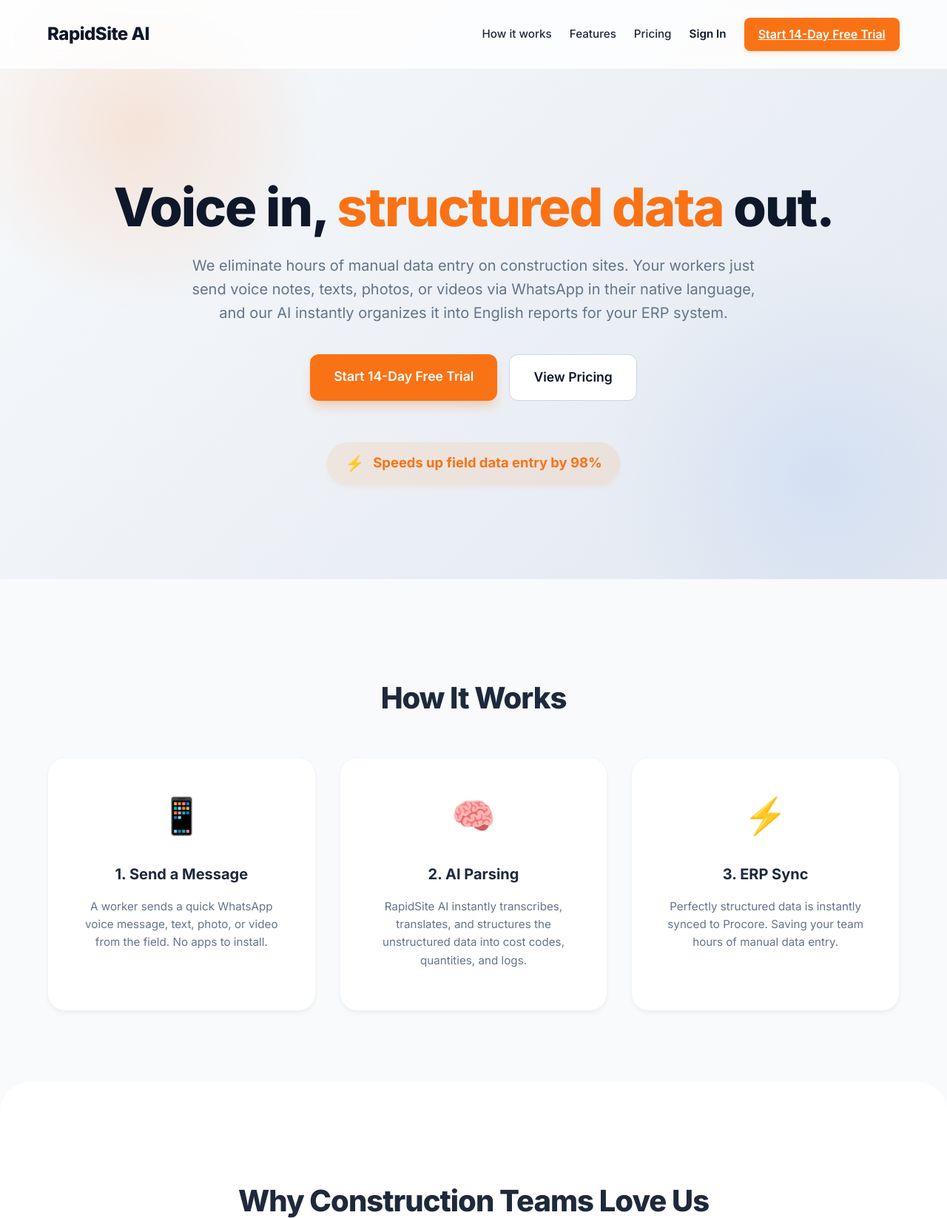
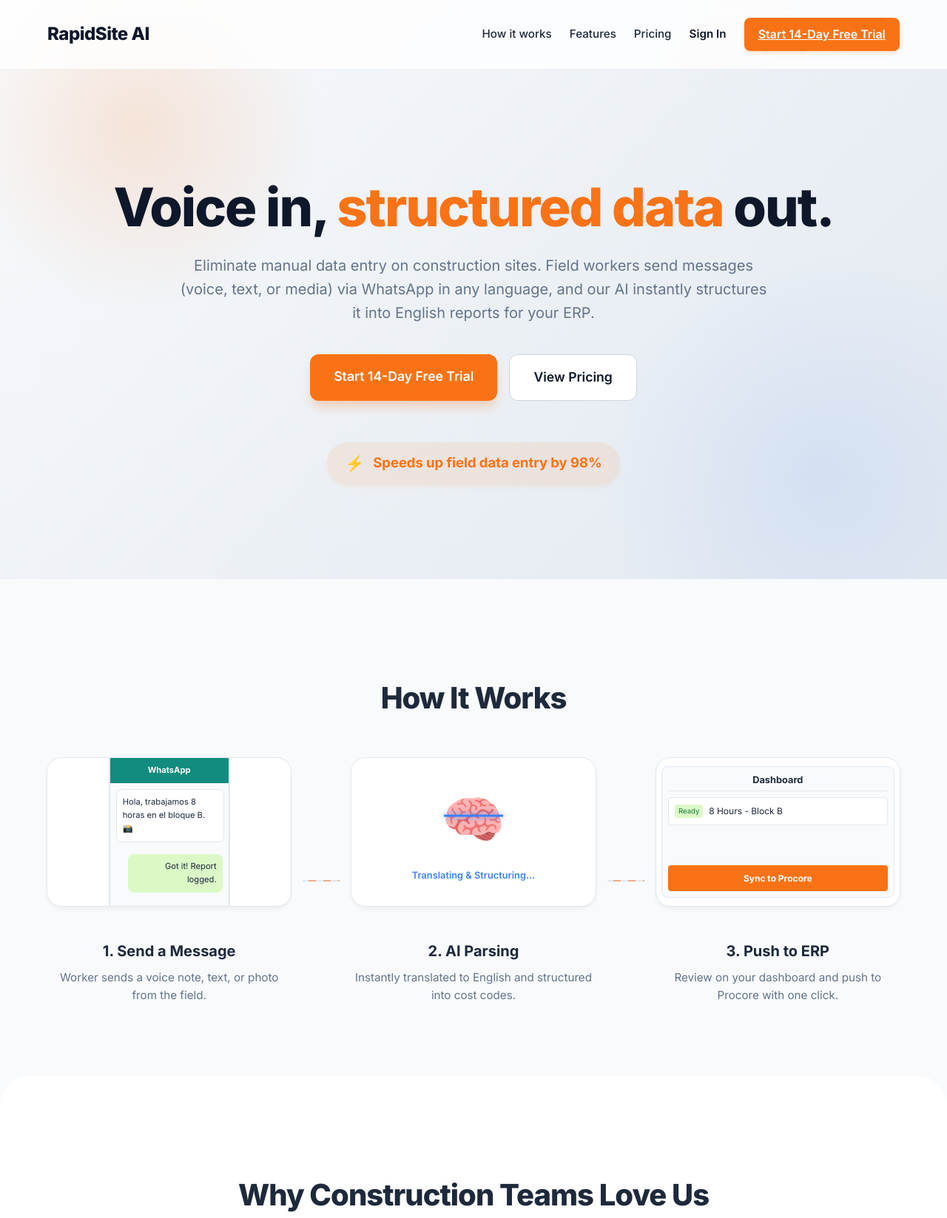
Before and after one commit to efekandursun/rapidsite-ai, a Flask app: page / in a window 1280 px wide. Shown: the top 1647 px of the page at 74% size. Run offline with Flask 3, Linux system fonts and the light colour scheme; some libraries are stand-ins or nearby versions.

Commit message:
Revamp how it works section with animated CSS flow and clean up hero copy

```diff
--- a/static/css/landing.css
+++ b/static/css/landing.css
@@ -199,41 +199,212 @@ body {
     letter-spacing: -1px;
 }
 
-.steps-grid {
-    display: grid;
-    grid-template-columns: repeat(auto-fit, minmax(300px, 1fr));
-    gap: 2rem;
+/* How It Works Flow */
+.flow-container {
+    display: flex;
+    justify-content: space-between;
+    align-items: center;
+    gap: 1rem;
+    flex-wrap: wrap;
 }
 
-.step-card {
-    background: var(--white);
-    padding: 2.5rem;
-    border-radius: 24px;
-    box-shadow: 0 4px 6px -1px rgba(0,0,0,0.05);
-    border: 1px solid #f1f5f9;
+.flow-step {
+    flex: 1;
+    min-width: 250px;
     text-align: center;
-    transition: transform 0.3s;
+    display: flex;
+    flex-direction: column;
+    align-items: center;
 }
 
-.step-card:hover {
-    transform: translateY(-5px);
-    box-shadow: 0 10px 25px -5px rgba(0,0,0,0.1);
+.flow-arrow {
+    flex-basis: 50px;
+    height: 2px;
+    background: #e2e8f0;
+    position: relative;
+    display: flex;
+    align-items: center;
+    justify-content: center;
 }
 
-.step-icon {
-    font-size: 3rem;
+@media (max-width: 900px) {
+    .flow-arrow {
+        display: none;
+    }
+    .flow-container {
+        flex-direction: column;
+        gap: 3rem;
+    }
+}
+
+.animated-dots {
+    width: 100%;
+    height: 100%;
+    background-image: linear-gradient(90deg, var(--brand-primary) 50%, transparent 50%);
+    background-size: 20px 2px;
+    animation: flow-move 1.5s linear infinite;
+    opacity: 0.5;
+}
+
+@keyframes flow-move {
+    from { background-position: 0 0; }
+    to { background-position: 20px 0; }
+}
+
+.flow-visual {
+    width: 100%;
+    height: 200px;
+    background: var(--white);
+    border: 1px solid #e2e8f0;
+    border-radius: 20px;
     margin-bottom: 1.5rem;
+    box-shadow: 0 4px 6px -1px rgba(0,0,0,0.05);
+    display: flex;
+    justify-content: center;
+    align-items: center;
+    position: relative;
+    overflow: hidden;
+}
+
+/* Mock Phone */
+.mock-phone {
+    width: 160px;
+    height: 100%;
+    background: #f8fafc;
+    border-left: 2px solid #e2e8f0;
+    border-right: 2px solid #e2e8f0;
+    display: flex;
+    flex-direction: column;
+    font-size: 0.7rem;
+}
+.mock-phone-header {
+    background: #128C7E;
+    color: white;
+    padding: 0.5rem;
+    font-weight: bold;
+}
+.mock-msg {
+    margin: 0.5rem;
+    padding: 0.5rem;
+    border-radius: 8px;
+    animation: slide-up 0.5s ease-out;
+}
+.msg-in {
+    background: white;
+    align-self: flex-start;
+    border: 1px solid #e2e8f0;
+    width: 80%;
+    text-align: left;
+}
+.msg-out {
+    background: #dcf8c6;
+    align-self: flex-end;
+    width: 70%;
+    text-align: right;
+}
+
+@keyframes slide-up {
+    from { transform: translateY(10px); opacity: 0; }
+    to { transform: translateY(0); opacity: 1; }
+}
+
+/* Mock AI */
+.mock-ai {
+    display: flex;
+    flex-direction: column;
+    align-items: center;
+    gap: 1rem;
+}
+.ai-brain {
+    font-size: 4rem;
+    position: relative;
+    animation: pulse 2s infinite ease-in-out;
+}
+.ai-scan-line {
+    width: 80px;
+    height: 3px;
+    background: var(--brand-accent);
+    box-shadow: 0 0 10px var(--brand-accent);
+    position: absolute;
+    top: 50px;
+    animation: scan 2s infinite alternate;
+}
+.ai-text {
+    font-size: 0.8rem;
+    color: var(--brand-accent);
+    font-weight: 600;
+}
+
+@keyframes pulse {
+    0%, 100% { transform: scale(1); }
+    50% { transform: scale(1.1); }
+}
+
+@keyframes scan {
+    from { transform: translateY(-30px); }
+    to { transform: translateY(30px); }
+}
+
+/* Mock Dashboard */
+.mock-dashboard {
+    width: 90%;
+    height: 80%;
+    background: #f8fafc;
+    border-radius: 8px;
+    border: 1px solid #e2e8f0;
+    padding: 0.5rem;
+    display: flex;
+    flex-direction: column;
+    gap: 0.5rem;
+}
+.mock-dash-header {
+    font-weight: bold;
+    font-size: 0.8rem;
+    border-bottom: 1px solid #e2e8f0;
+    padding-bottom: 0.25rem;
+}
+.mock-dash-row {
+    background: white;
+    padding: 0.5rem;
+    border-radius: 4px;
+    border: 1px solid #e2e8f0;
+    font-size: 0.75rem;
+    display: flex;
+    align-items: center;
+    gap: 0.5rem;
+}
+.mock-badge {
+    background: #dcf8c6;
+    color: #15803d;
+    padding: 0.1rem 0.3rem;
+    border-radius: 4px;
+    font-size: 0.6rem;
+}
+.mock-dash-btn {
+    margin-top: auto;
+    background: var(--brand-primary);
+    color: white;
+    padding: 0.5rem;
+    border-radius: 4px;
+    font-size: 0.75rem;
+    font-weight: bold;
+    cursor: pointer;
+    transition: background 0.2s;
+}
+.mock-dash-btn:hover {
+    background: var(--brand-primary-hover);
 }
 
 .step-title {
     font-size: 1.25rem;
     font-weight: 700;
-    margin-bottom: 1rem;
+    margin-bottom: 0.5rem;
 }
 
 .step-desc {
     color: var(--text-light);
     font-size: 0.95rem;
+    margin: 0;
 }
 
 /* Features Grid */
--- a/templates/landing.html
+++ b/templates/landing.html
@@ -25,7 +25,7 @@
     <header class="hero">
         <div class="hero-content">
             <h1>Voice in, <span>structured data</span> out.</h1>
-            <p>We eliminate hours of manual data entry on construction sites. Your workers just send voice notes, texts, photos, or videos via WhatsApp in their native language, and our AI instantly organizes it into English reports for your ERP system.</p>
+            <p>Eliminate manual data entry on construction sites. Field workers send messages (voice, text, or media) via WhatsApp in any language, and our AI instantly structures it into English reports for your ERP.</p>
             <div class="hero-cta">
                 <a href="{{ url_for('auth.register') }}" class="btn-primary-large">Start 14-Day Free Trial</a>
                 <a href="#pricing" class="btn-secondary-large">View Pricing</a>
@@ -39,21 +39,56 @@
     <!-- How It Works -->
     <section id="how-it-works" class="section">
         <h2 class="section-title">How It Works</h2>
-        <div class="steps-grid">
-            <div class="step-card">
-                <div class="step-icon">📱</div>
+        <div class="flow-container">
+            <!-- Step 1: Phone -->
+            <div class="flow-step">
+                <div class="flow-visual">
+                    <div class="mock-phone">
+                        <div class="mock-phone-header">WhatsApp</div>
+                        <div class="mock-msg msg-in">Hola, trabajamos 8 horas en el bloque B. 📸</div>
+                        <div class="mock-msg msg-out">Got it! Report logged.</div>
+                    </div>
+                </div>
                 <h3 class="step-title">1. Send a Message</h3>
-                <p class="step-desc">A worker sends a quick WhatsApp voice message, text, photo, or video from the field. No apps to install.</p>
+                <p class="step-desc">Worker sends a voice note, text, or photo from the field.</p>
             </div>
-            <div class="step-card">
-                <div class="step-icon">🧠</div>
+
+            <!-- Arrow/Animation -->
+            <div class="flow-arrow">
+                <div class="animated-dots"></div>
+            </div>
+
+            <!-- Step 2: AI Processing -->
+            <div class="flow-step">
+                <div class="flow-visual">
+                    <div class="mock-ai">
+                        <div class="ai-brain">🧠</div>
+                        <div class="ai-scan-line"></div>
+                        <div class="ai-text">Translating & Structuring...</div>
+                    </div>
+                </div>
                 <h3 class="step-title">2. AI Parsing</h3>
-                <p class="step-desc">RapidSite AI instantly transcribes, translates, and structures the unstructured data into cost codes, quantities, and logs.</p>
+                <p class="step-desc">Instantly translated to English and structured into cost codes.</p>
             </div>
-            <div class="step-card">
-                <div class="step-icon">⚡</div>
-                <h3 class="step-title">3. ERP Sync</h3>
-                <p class="step-desc">Perfectly structured data is instantly synced to Procore. Saving your team hours of manual data entry.</p>
+
+            <!-- Arrow/Animation -->
+            <div class="flow-arrow">
+                <div class="animated-dots"></div>
+            </div>
+
+            <!-- Step 3: Dashboard & Procore Sync -->
+            <div class="flow-step">
+                <div class="flow-visual">
+                    <div class="mock-dashboard">
+                        <div class="mock-dash-header">Dashboard</div>
+                        <div class="mock-dash-row">
+                            <span class="mock-badge">Ready</span> 8 Hours - Block B
+                        </div>
+                        <div class="mock-dash-btn">Sync to Procore</div>
+                    </div>
+                </div>
+                <h3 class="step-title">3. Push to ERP</h3>
+                <p class="step-desc">Review on your dashboard and push to Procore with one click.</p>
             </div>
         </div>
     </section>
```
